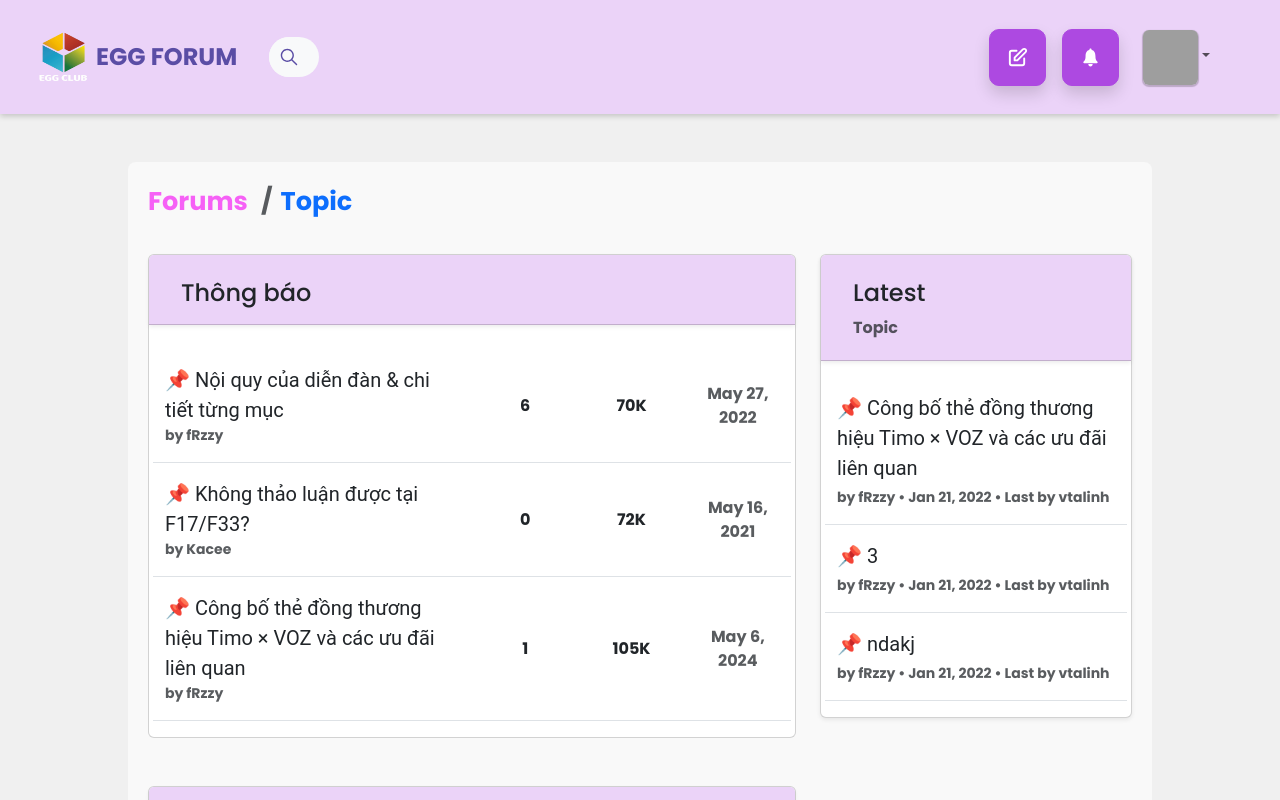
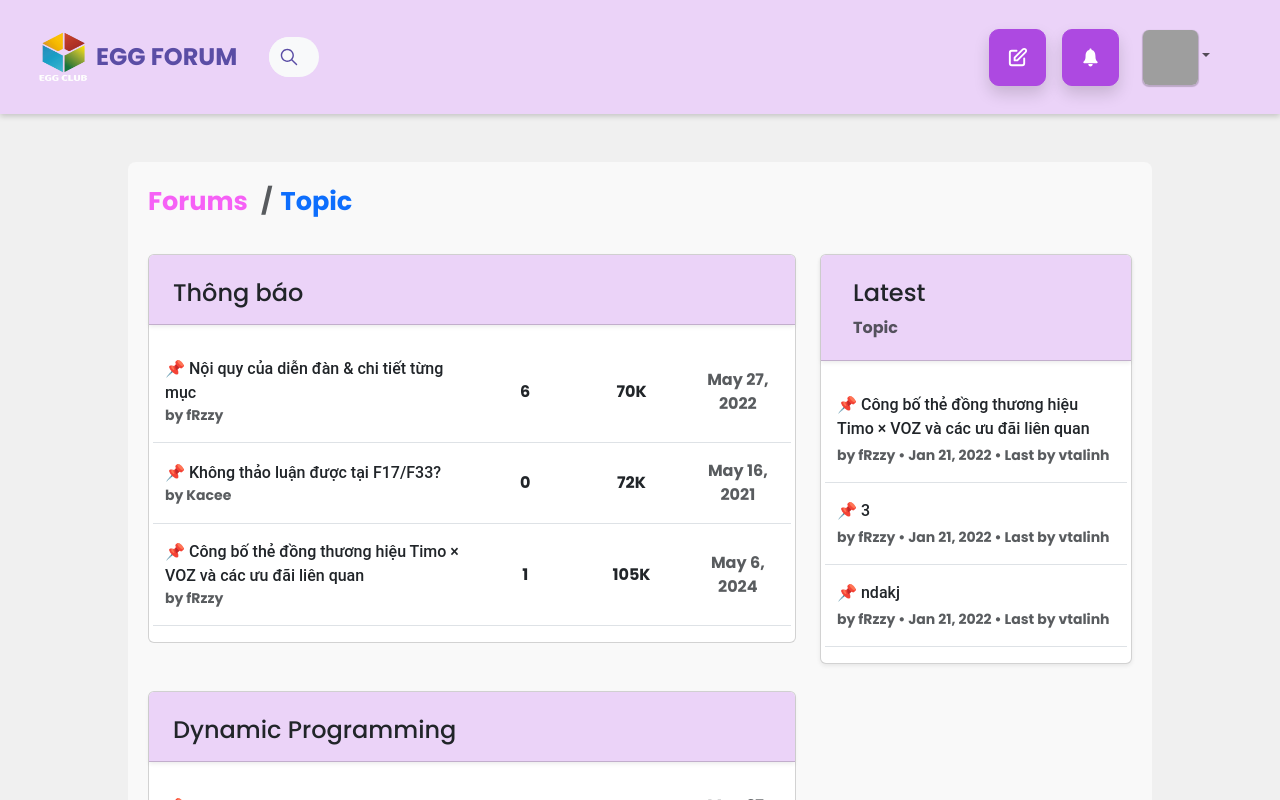
Before and after one commit to pandelevanhochust/EGG-TEAMWORK, a React (Create React App) app: page / in a window 1280 px wide. Shown: the top 800 px of the page. Built offline with nearby package versions, Linux system fonts and the light colour scheme; grey boxes are pictures that could not be loaded; a web font is replaced by a local one.

Commit message:
sua font

```diff
--- a/src/App.css
+++ b/src/App.css
@@ -1,5 +1,4 @@
 @import url('https://fonts.googleapis.com/css2?family=Afacad+Flux:wght@100..1000&family=Marvel:ital,wght@0,400;0,700;1,400;1,700&family=Poppins:ital,wght@0,100;0,200;0,300;0,400;0,500;0,600;0,700;0,800;0,900;1,100;1,200;1,300;1,400;1,500;1,600;1,700;1,800;1,900&display=swap');
-
 
 
 :root{
--- a/src/layout/Body.js
+++ b/src/layout/Body.js
@@ -58,10 +58,10 @@ const Body = () => {
                 {latestThreads.map((thread) => (
                   <Row key={thread.id} className="align-items-center py-3 border-bottom">
                     <Col md={12}>
-                      <Link to={`/thread/${thread.id}`} className="fs-5 text-decoration-none text-dark topic-title" style={{ fontWeight: '400' }}>
+                      <Link to={`/thread/${thread.id}`} className="fs-6 text-decoration-none text-dark topic-title" style={{ fontWeight: '500' }}>
                         📌 {thread.title}
                       </Link>
-                      <div className="text-muted small mt-1 ms-auto">
+                      <div className=" text-muted small mt-1 ms-auto">
                         by {thread.author} • {thread.date} • Last by {thread.lastReplyUser}
                       </div>
                     </Col>
@@ -80,14 +80,14 @@ const Section = ({ title, data }) => {
   return (
     <section className="mb-5">
       <Card>
-        <Card.Header className="shadow-sm mb-2" style={{ backgroundColor: '#EBD3F8' }}>
-          <h4 className="ms-3 fs-4 mt-3">{title}</h4> {/* Reduced font size */}
+        <Card.Header className="shadow-sm" style={{ backgroundColor: '#EBD3F8' }}>
+          <h4 className="ms-2 fs-4 mt-3">{title}</h4> {/* Reduced font size */}
         </Card.Header>
         <Card.Body>
           {data.map((thread) => (
             <Row key={thread.id} className="align-items-center py-3 border-bottom">
               <Col md={6}>
-                <Link to={`/thread/${thread.id}`} className="text-decoration-none text-dark topic-title" style={{ fontWeight: '400' }}>
+                <Link to={`/thread/${thread.id}`} className="text-decoration-none text-dark topic-title fs-6" style={{ fontWeight: '500' }}>
                   📌 {thread.title}
                 </Link>
                 <div className="text-muted small">by {thread.author}</div>
--- a/src/layout/PostScreen/PostScreen.js
+++ b/src/layout/PostScreen/PostScreen.js
@@ -1,5 +1,5 @@
 import React, { useState } from 'react';
-import { Breadcrumb, Card, Container, Form, ListGroup, ListGroupItem, Row, Col, Badge } from 'react-bootstrap';
+import { Badge, Breadcrumb, Card, Col, Container, Form, ListGroup, ListGroupItem, Row } from 'react-bootstrap';
 import { useParams } from 'react-router-dom';
 import Header from '../Header';
 
--- a/src/layout/TopicScreen/TopicScreen.css
+++ b/src/layout/TopicScreen/TopicScreen.css
@@ -38,8 +38,8 @@
   .trending-section {
     background-color: #c676f4;
   } */
-  /* Đổi font-family cho tất cả tiêu đề */
-.topic-title {
+
+  .topic-title {
   font-family: 'Roboto', sans-serif; /* Hoặc font bạn muốn */
   font-weight: bold;
   font-size: 1.25rem;
```
